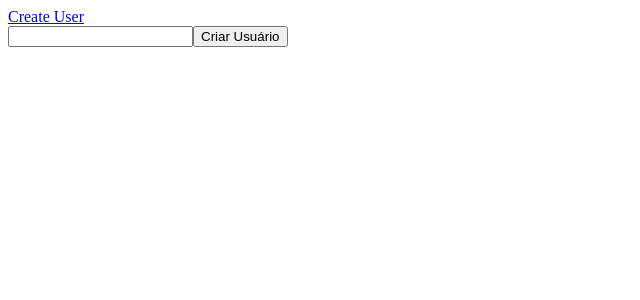
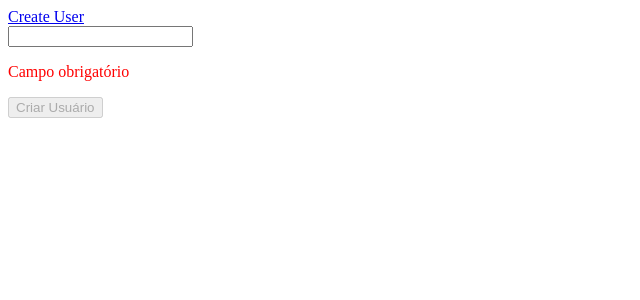
Before and after one commit to lucaspaixaodev/gerenciador-usuarios, an Angular app: page /create in a window 1280 px wide. Shown: the top 300 px of the page, without its empty margins (0-640 px from the left). Built offline with nearby package versions, Linux system fonts and the light colour scheme.

Commit message:
Adicionado: funcionalidade de criação de usuários com validação de formulário e integração ao serviço de usuários

```diff
--- a/db.json
+++ b/db.json
@@ -1,7 +1,8 @@
 {
-    "users": [
-        "Lucas",
-        "Alaine",
-        "Miguel"
-    ]
+  "users": [
+    {
+      "name": "Lucas",
+      "id": 1
+    }
+  ]
 }
--- a/src/app/features/create/create.html
+++ b/src/app/features/create/create.html
@@ -1,4 +1,10 @@
 <form [formGroup]="form" (ngSubmit)="criarUsuario()">
+
   <input type="text" formControlName="name" />
-  <button>Criar Usuário</button>
+
+  @if(form.controls.name.errors) {
+    <p class="error-message">Campo obrigatório</p>
+  }
+
+  <button [disabled]="form.invalid">Criar Usuário</button>
 </form>
--- a/src/app/features/create/create.scss
+++ b/src/app/features/create/create.scss
@@ -0,0 +1,3 @@
+.error-message {
+  color: red;
+}
--- a/src/app/features/create/create.ts
+++ b/src/app/features/create/create.ts
@@ -1,5 +1,6 @@
-import { Component } from '@angular/core';
-import { FormControl, FormGroup, ReactiveFormsModule } from '@angular/forms';
+import { UsersService } from './../../shared/services/users.service';
+import { Component, inject } from '@angular/core';
+import { FormControl, FormGroup, NonNullableFormBuilder, ReactiveFormsModule, Validators } from '@angular/forms';
 
 @Component({
   selector: 'app-create',
@@ -8,12 +9,17 @@ import { FormControl, FormGroup, ReactiveFormsModule } from '@angular/forms';
   styleUrl: './create.scss',
 })
 export class Create {
+  public usersService = inject(UsersService);
+
   form = new FormGroup({
-    name: new FormControl(''),
+    name: new FormControl('', { validators: Validators.required,  nonNullable: true }),
   });
 
   criarUsuario() {
     const nomeUsuario = this.form.controls.name.value;
-    console.log('Criando usuário com nome:', nomeUsuario);
+
+    this.usersService.createUser({ name: nomeUsuario }).subscribe(() => {
+      console.log('Usuário criado com sucesso!');
+    });
   }
 }
--- a/src/app/shared/services/users.service.ts
+++ b/src/app/shared/services/users.service.ts
@@ -2,7 +2,7 @@ import { HttpClient } from '@angular/common/http';
 import { inject, Injectable } from '@angular/core';
 
 @Injectable({
-  providedIn: 'root',
+  providedIn: 'root'
 })
 export class UsersService {
   private _http = inject(HttpClient);
@@ -11,4 +11,8 @@ export class UsersService {
   getAll() {
     return this._http.get<string[]>(`${this._baseURL}/users`);
   }
+
+  createUser(payload :{name: string}) {
+    return this._http.post<{id: number, name: string}[]>(`${this._baseURL}/users`, payload );
+  }
 }
```
